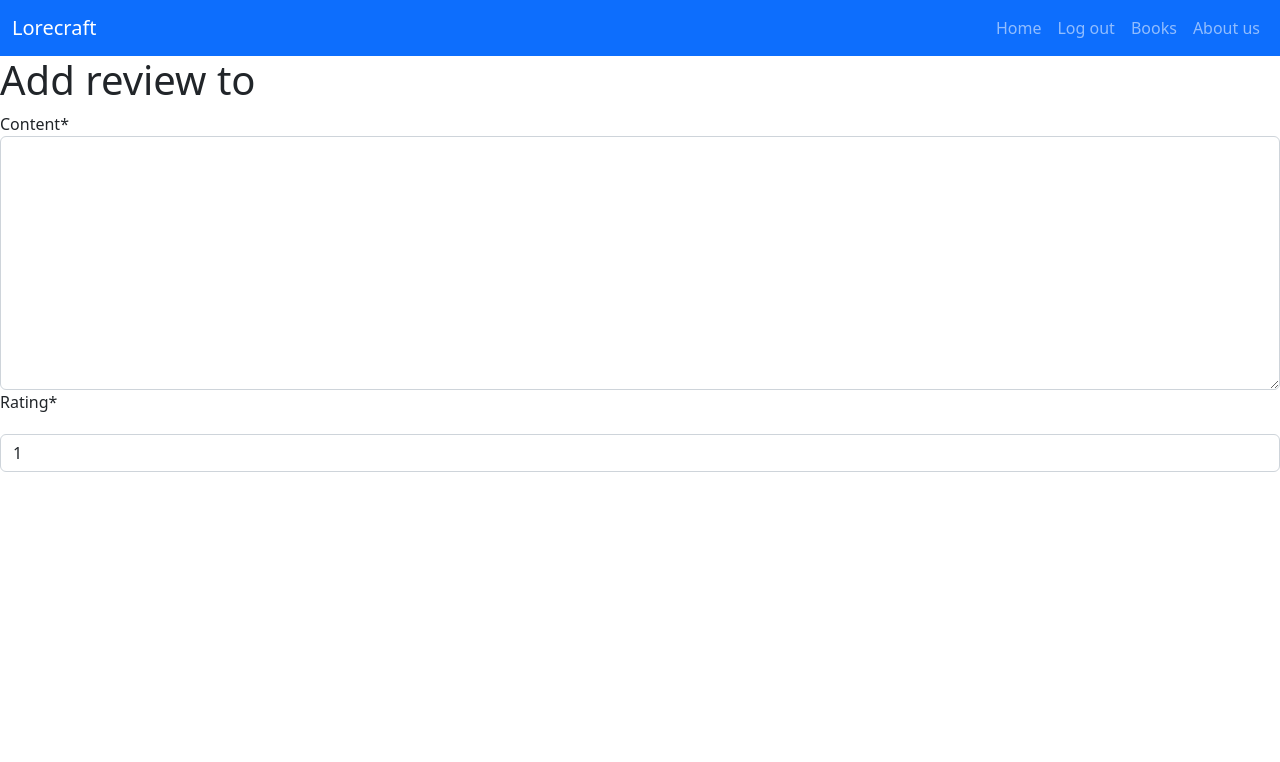
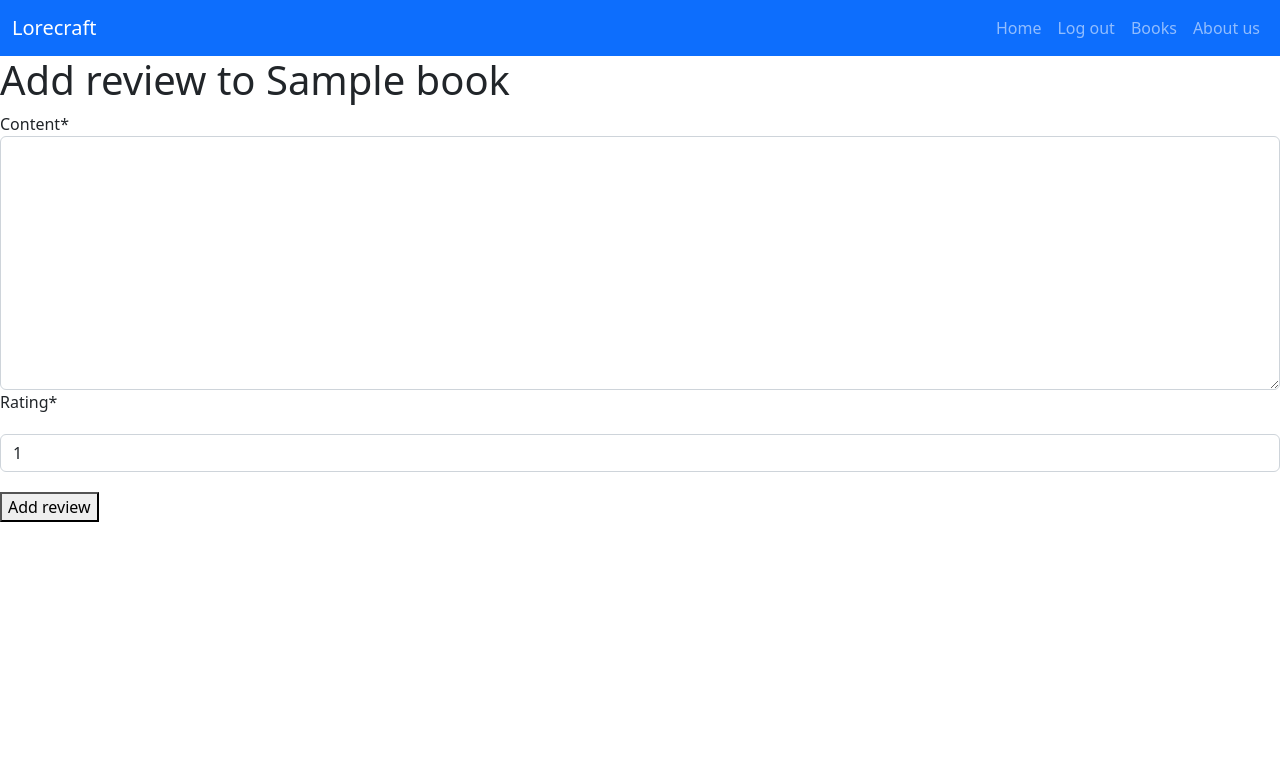
Before and after one commit to bartoszgebarowski/lorecraft, a Django app: a page that uses books/templates/create_review.html in a window 1280 px wide. Shown: the top 762 px of the page. Run offline with Django 3.2, Linux system fonts and the light colour scheme; a user stored in the database is signed in; tables that the repository leaves empty hold one stand-in row (values such as "Sample post"); some libraries are stand-ins or nearby versions.

Commit message:
implement add review functionality

```diff
--- a/books/templates/create_review.html
+++ b/books/templates/create_review.html
@@ -5,6 +5,12 @@
 {% block content %}
 <main>
     <h1>Add review to {{book.title}}</h1>
+    <form method="POST" action="{% url 'create_review' book.slug %}">
+        {% csrf_token %}
         {{form | crispy}}
+        <div>
+            <button type="submit">Add review</button>
+        </div>
+    </form>
 </main>
 {% endblock %}
--- a/books/views.py
+++ b/books/views.py
@@ -1,10 +1,6 @@
-from django.shortcuts import redirect, render
-from django.urls import reverse
 from django.views.generic import DetailView, ListView, TemplateView
 
 from books.models import Book
-from reviews.forms import ReviewForm
-from reviews.models import Review
 
 
 class HomeView(TemplateView):
@@ -27,16 +23,3 @@
     template_name = "single_book.html"
     model = Book
     pk_url_kwarg = "Book.slug"
-
-
-def create_review(request, slug):
-    if request.method == "post":
-        form = ReviewForm(request.POST)
-        if form.is_valid():
-            form.save()
-            return redirect(
-                reverse("book", kwargs={"id": form.cleaned_data["book_id"]})
-            )
-    form = ReviewForm()
-    context = {"form": form}
-    return render(request, "create_review.html", context)
--- a/lorecraft/settings.py
+++ b/lorecraft/settings.py
@@ -54,7 +54,7 @@
     "accounts",
     "books",
     "reviews",
-    'crispy_forms',
+    "crispy_forms",
 ]
 
 SITE_ID = 1
@@ -159,4 +159,4 @@
 
 AUTH_USER_MODEL = "accounts.MyUser"
 
-CRISPY_TEMPLATE_PACK = 'bootstrap4'
+CRISPY_TEMPLATE_PACK = "bootstrap4"
--- a/lorecraft/urls.py
+++ b/lorecraft/urls.py
@@ -17,7 +17,8 @@
 from django.urls import include, path
 
 from accounts import views
-from books.views import BookView, SingleBook, create_review
+from books.views import BookView, SingleBook
+from reviews.views import CreateReview
 from static_pages.views import HomeView
 
 urlpatterns = [
@@ -26,5 +27,9 @@
     path("accounts/", include("allauth.urls")),
     path("books/", BookView.as_view(), name="books"),
     path("books/<slug>", SingleBook.as_view(), name="book"),
-    path("books/<slug>/create-review", create_review, name="create_review"),
+    path(
+        "books/<slug>/create-review",
+        CreateReview.as_view(),
+        name="create_review",
+    ),
 ]
--- a/reviews/forms.py
+++ b/reviews/forms.py
@@ -1,4 +1,5 @@
 from django import forms
+from django.contrib.auth.mixins import LoginRequiredMixin
 
 from .models import Review
 
@@ -6,4 +7,4 @@
 class ReviewForm(forms.ModelForm):
     class Meta:
         model = Review
-        fields = ['content', 'rating']
+        fields = ["content", "rating"]
--- a/reviews/views.py
+++ b/reviews/views.py
@@ -1,7 +1,32 @@
-from django.shortcuts import redirect, render
-from django.urls import reverse
+from django.contrib.auth.mixins import LoginRequiredMixin
+from django.shortcuts import get_object_or_404
+from django.views.generic import CreateView
+
+from books.models import Book
 
 from .forms import ReviewForm
-from .models import Review
+
 
 # Create your views here.
+class CreateReview(LoginRequiredMixin, CreateView):
+    form_class = ReviewForm
+    template_name = "create_review.html"
+
+    def get_context_data(self, **kwargs):
+        context = super().get_context_data(**kwargs)
+        book = get_object_or_404(Book, slug=self.kwargs["slug"])
+        context["book"] = book
+        return context
+
+    def get_success_url(self):
+        from django.urls import reverse
+
+        return reverse("book", kwargs={"slug": self.kwargs["slug"]})
+
+    def form_valid(self, form):
+        book = get_object_or_404(Book, slug=self.kwargs["slug"])
+        self.object = form.save(commit=False)
+        self.object.book = book
+        self.object.user_id = self.request.user.pk
+        self.object.save
+        return super().form_valid(form)
```
